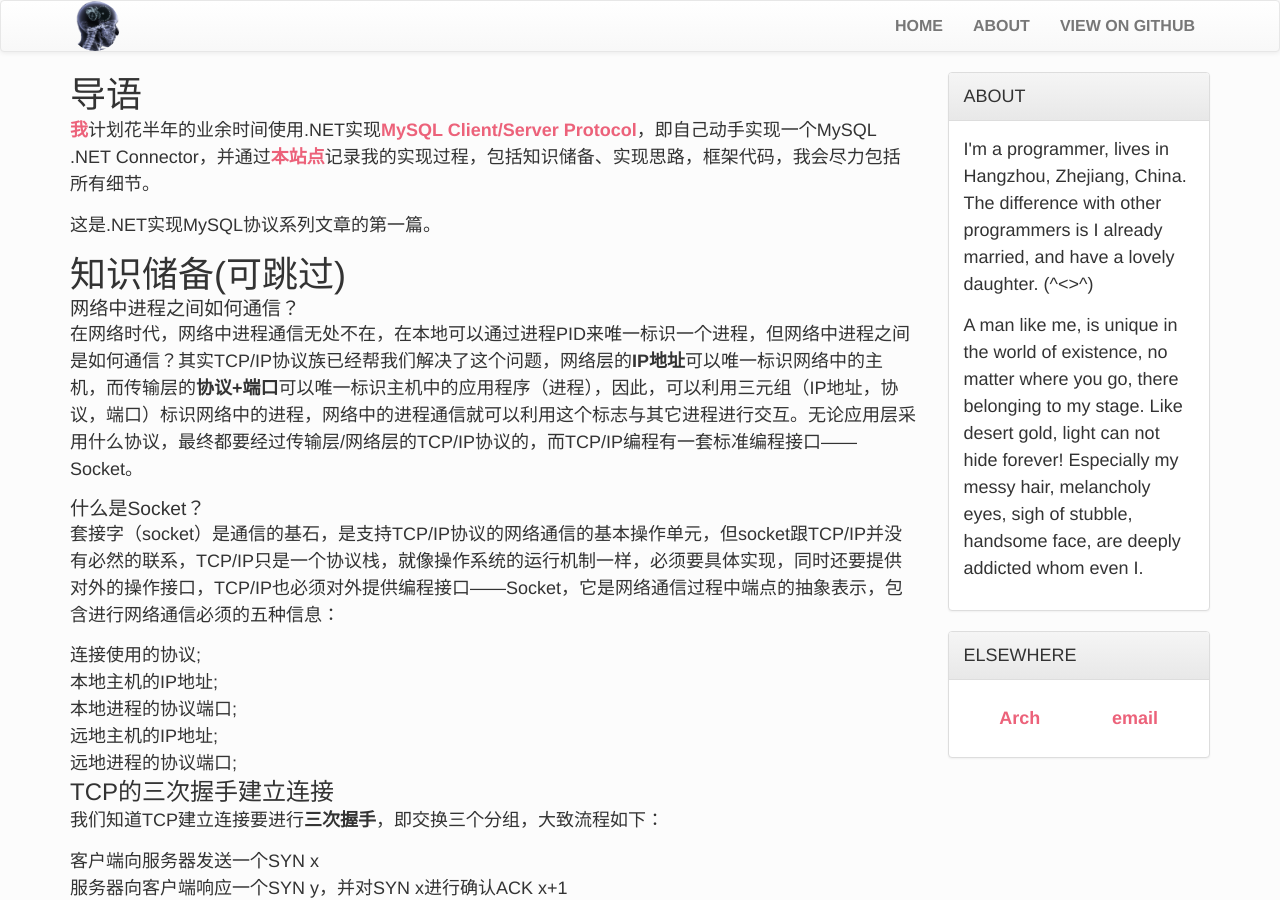
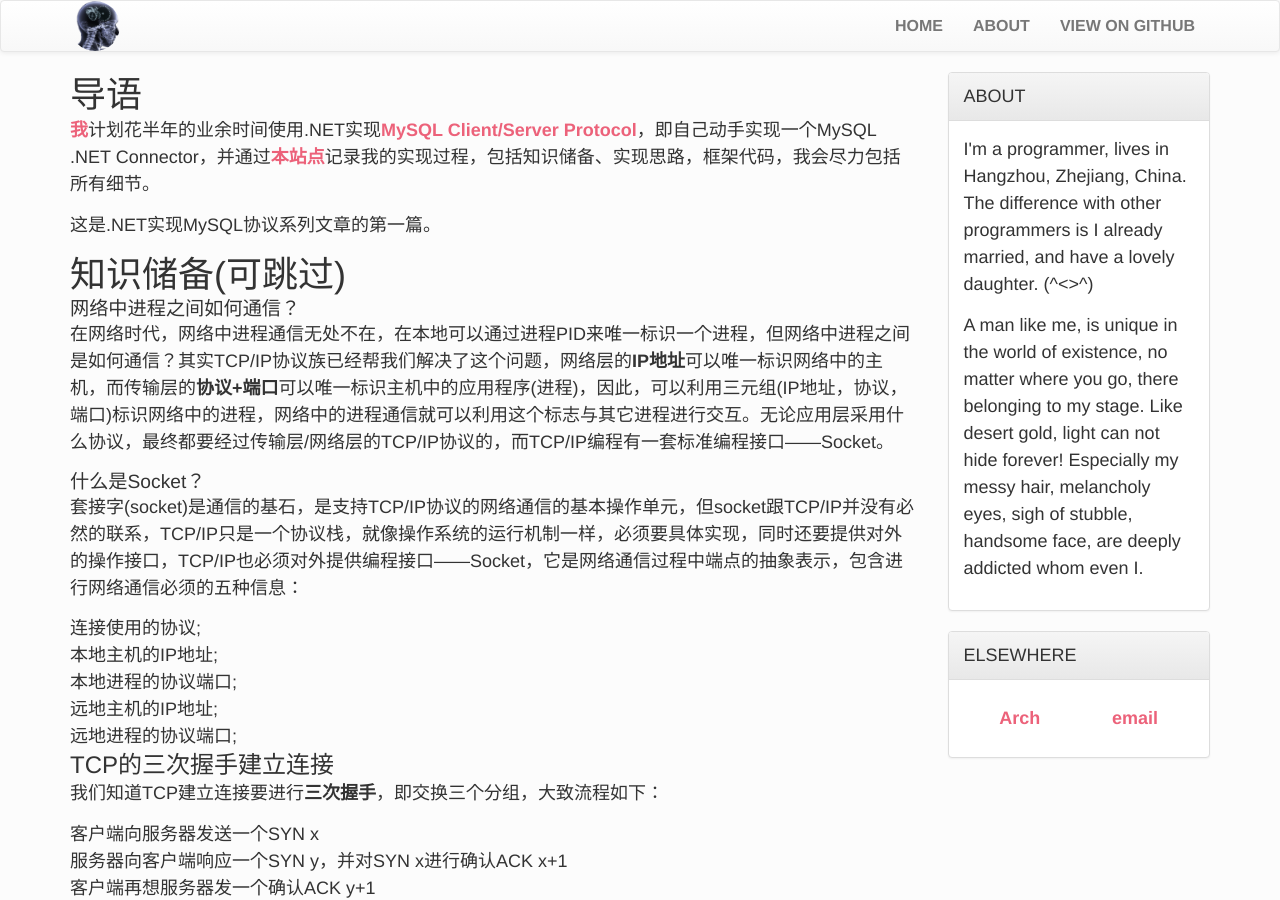
Before and after one commit to rigofunc/xyting.github.io, a Jekyll site: the page built from _posts/2017-02-18-.NET-Implement-MySql-Protocol-1.md, in a window 1280 px wide and 900 px high. Built offline with Jekyll 4.4.1, drawn with Linux system fonts in a browser that asks for light colours; some of the changed text lies outside the part shown.

```diff
--- a/_posts/2017-02-18-.NET-Implement-MySql-Protocol-1.md
+++ b/_posts/2017-02-18-.NET-Implement-MySql-Protocol-1.md
@@ -12,11 +12,11 @@ title: .NET实现MySQL协议(一).
 
 ## 网络中进程之间如何通信？
 
-在网络时代，网络中进程通信无处不在，在本地可以通过进程PID来唯一标识一个进程，但网络中进程之间是如何通信？其实TCP/IP协议族已经帮我们解决了这个问题，网络层的**IP地址**可以唯一标识网络中的主机，而传输层的**协议+端口**可以唯一标识主机中的应用程序（进程），因此，可以利用三元组（IP地址，协议，端口）标识网络中的进程，网络中的进程通信就可以利用这个标志与其它进程进行交互。无论应用层采用什么协议，最终都要经过传输层/网络层的TCP/IP协议的，而TCP/IP编程有一套标准编程接口——Socket。
+在网络时代，网络中进程通信无处不在，在本地可以通过进程PID来唯一标识一个进程，但网络中进程之间是如何通信？其实TCP/IP协议族已经帮我们解决了这个问题，网络层的**IP地址**可以唯一标识网络中的主机，而传输层的**协议+端口**可以唯一标识主机中的应用程序(进程)，因此，可以利用三元组(IP地址，协议，端口)标识网络中的进程，网络中的进程通信就可以利用这个标志与其它进程进行交互。无论应用层采用什么协议，最终都要经过传输层/网络层的TCP/IP协议的，而TCP/IP编程有一套标准编程接口——Socket。
 
 ## 什么是Socket？
 
-套接字（socket）是通信的基石，是支持TCP/IP协议的网络通信的基本操作单元，但socket跟TCP/IP并没有必然的联系，TCP/IP只是一个协议栈，就像操作系统的运行机制一样，必须要具体实现，同时还要提供对外的操作接口，TCP/IP也必须对外提供编程接口——Socket，它是网络通信过程中端点的抽象表示，包含进行网络通信必须的五种信息：
+套接字(socket)是通信的基石，是支持TCP/IP协议的网络通信的基本操作单元，但socket跟TCP/IP并没有必然的联系，TCP/IP只是一个协议栈，就像操作系统的运行机制一样，必须要具体实现，同时还要提供对外的操作接口，TCP/IP也必须对外提供编程接口——Socket，它是网络通信过程中端点的抽象表示，包含进行网络通信必须的五种信息：
 
 1. 连接使用的协议;
 2. 本地主机的IP地址;
```
Also changed, not shown: other parts of _posts/2017-02-18-.NET-Implement-MySql-Protocol-1.md (+7 -8 lines).
